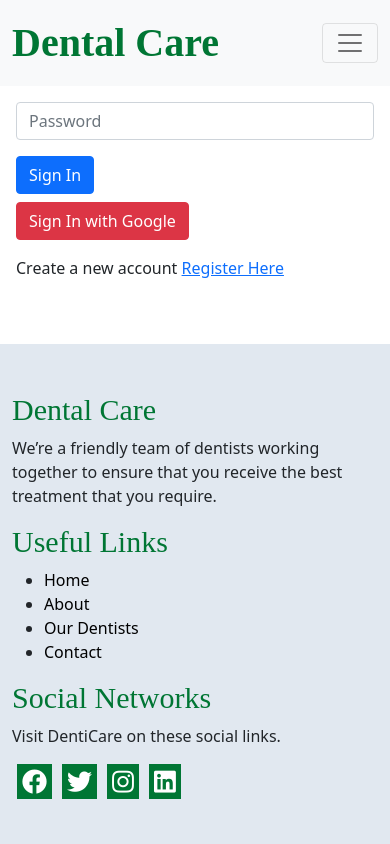
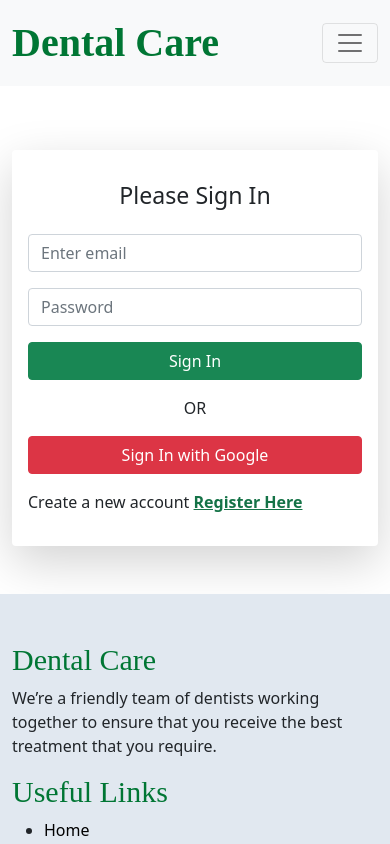
Before and after one commit to coder-rabbani/Dental-Care, a React (Create React App) app: page /login in a window 390 px wide. Shown: the top 844 px of the page. Built offline with nearby package versions, Linux system fonts and the light colour scheme; no server answers.

Commit message:
final touch

```diff
--- a/src/components/Contact/Contact.css
+++ b/src/components/Contact/Contact.css
@@ -1,9 +1,15 @@
+
 .contact{
     max-width: 800px;
+    margin:150px 0;
+    padding:50px;
 }
 
 @media(max-width:668px){
     .contact-title {
-        font-size: 25px;
+        font-size: 20px;
+    }
+    .contact-form{
+        margin:0 20px;
     }
 }
--- a/src/components/Contact/Contact.js
+++ b/src/components/Contact/Contact.js
@@ -1,11 +1,12 @@
 import React from 'react';
-import { Button, Form } from 'react-bootstrap';
+import { Form } from 'react-bootstrap';
 import './Contact.css'
 
 //contact page component
 const Contact = () => {
     return (
-        <div className="contact mx-auto py-5 mt-5 px-3">
+        <div className="contact-form">
+            <div className="contact mx-auto shadow-lg rounded px-4">
                 <div>
                     <h2 className="contact-title text-center pb-3 pt-2">Have a Question? Let’s Talk</h2>
                 </div>
@@ -25,10 +26,13 @@ const Contact = () => {
                     <Form.Group className="mb-3">
                         <Form.Control as="textarea" rows={3}  placeholder="Your Message" required/>
                     </Form.Group>
-                <Button variant="primary" type="submit">
+                    <div className="mx-auto">
+                        <button className="btn btn-success w-100" type="submit">
                             Submit
-                </Button>
+                        </button>
+                    </div>
                 </Form>
+            </div>
         </div>
     );
 };
--- a/src/components/Login/Login.css
+++ b/src/components/Login/Login.css
@@ -1,3 +1,11 @@
 .login{
     max-width: 400px;
+    margin-top: 150px !important;
 }
+.confirm-text{
+    font-size: 16px;
+}
+.confirm-text a{
+    color:#157347;
+    font-weight: bold;
+}
--- a/src/components/Login/Login.js
+++ b/src/components/Login/Login.js
@@ -1,5 +1,5 @@
 import React from 'react';
-import { Button, Form } from 'react-bootstrap';
+import { Form } from 'react-bootstrap';
 import { useHistory, useLocation } from 'react-router';
 import { Link } from 'react-router-dom';
 import useAuth from '../../hooks/useAuth';
@@ -21,7 +21,9 @@ const Login = () => {
     }
 
     return (
-        <div className="login mx-auto py-5 px-3">
+        <div className="my-5 container">
+            <div className="login mx-auto py-3 px-3 shadow-lg rounded">
+                <h3 className="py-3 text-center">Please Sign In</h3>
                 <Form>
                     <Form.Group className="mb-3" controlId="formBasicEmail">
                         <Form.Control type="email" placeholder="Enter email" />
@@ -30,12 +32,14 @@ const Login = () => {
                     <Form.Group className="mb-3" controlId="formBasicPassword">
                         <Form.Control type="password" placeholder="Password" />
                     </Form.Group>
-                <Button variant="primary" type="submit">
+                    <button className="btn btn-success w-100">
                         Sign In
-                </Button>
+                    </button>
                 </Form>
-            <Button className="mt-2" onClick={handleRedirect} variant="danger">Sign In with Google</Button>
-            <p className="pt-3">Create a new account <Link to="/register"> Register Here</Link></p>
+                <p className="pt-3 text-center mb-2">OR</p>
+                <button className="mt-2 btn btn-danger w-100" onClick={handleRedirect}>Sign In with Google</button>
+                <p className="pt-3 confirm-text">Create a new account <Link to="/register"> Register Here</Link></p>
+            </div>
         </div>
     );
 };
--- a/src/components/Register/Register.js
+++ b/src/components/Register/Register.js
@@ -1,11 +1,13 @@
 import React from 'react';
-import { Button, Form } from 'react-bootstrap';
+import { Form } from 'react-bootstrap';
 import { Link } from 'react-router-dom';
 
 // user register component
 const Register = () => {
     return (
-        <div className="login mx-auto py-5 px-3">
+        <div className="container my-5">
+            <div className="login mx-auto py-3 px-3 shadow-lg rounded">
+                <h3 className="py-3 text-center">Please Register</h3>
                 <Form>
                     <Form.Group className="mb-3">
                         <Form.Control type="text" placeholder="Your Name" />
@@ -23,11 +25,12 @@ const Register = () => {
                     <Form.Group className="mb-3">
                         <Form.Control type="password" placeholder="Re-enter Password" />
                     </Form.Group>
-                <Button variant="success" type="submit">
+                    <button className="btn btn-success w-100" type="submit">
                         Register
-                </Button>
+                    </button>
                 </Form>
-            <p className="pt-3">Already have an account <Link to="/login"> Login Here</Link></p>
+                <p className="pt-3 confirm-text">Already have an account? <Link to="/login"> Signin Here</Link></p>
+            </div>
         </div>
     );
 };
--- a/src/components/ServiceDetails/ServiceDetails.css
+++ b/src/components/ServiceDetails/ServiceDetails.css
@@ -1,3 +1,3 @@
 .service-details{
-    max-width: 640px;
+    max-width: 640px !important;
 }
--- a/src/components/ServiceDetails/ServiceDetails.js
+++ b/src/components/ServiceDetails/ServiceDetails.js
@@ -26,8 +26,8 @@ const ServiceDetails = () => {
     document.title =` Dental Care -  ${service?.title}`;
 
     return (
-        <div className="mx-auto service-details my-5">
-            <img src={service?.img} alt=""/>
+        <div className="container mx-auto service-details my-5 pt-5">
+            <img className="img-fluid" src={service?.img} alt=""/>
             <div className="mt-4">
                 <h2>{service?.title}</h2>
                 <p>{service?.desc}</p>
```
Lines whose indentation alone changed are shown as unchanged.
